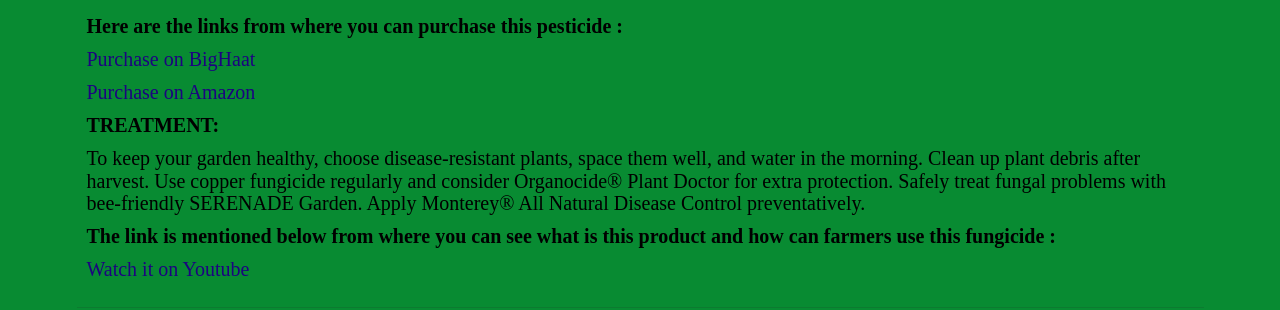
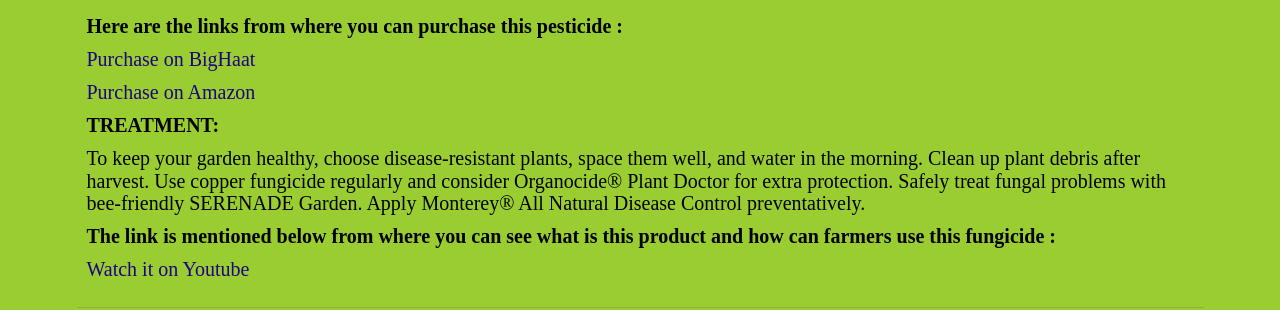
Before and after one commit to itsmeShrey/Epics, a React app: page / in a window 1280 px wide. Shown: the part 358-668 px from the top of the page. Built offline with nearby package versions, Linux system fonts and the light colour scheme.

Commit message:
Update App.css

```diff
--- a/src/components/App.css
+++ b/src/components/App.css
@@ -2,7 +2,7 @@
     margin: 0;
     padding: 0;
     box-sizing: border-box;
-    background-color: #088b32;
+    background-color: #9ACD32;
 /*     border-width: 30px; */
     font-family: cursive;
 }
```
